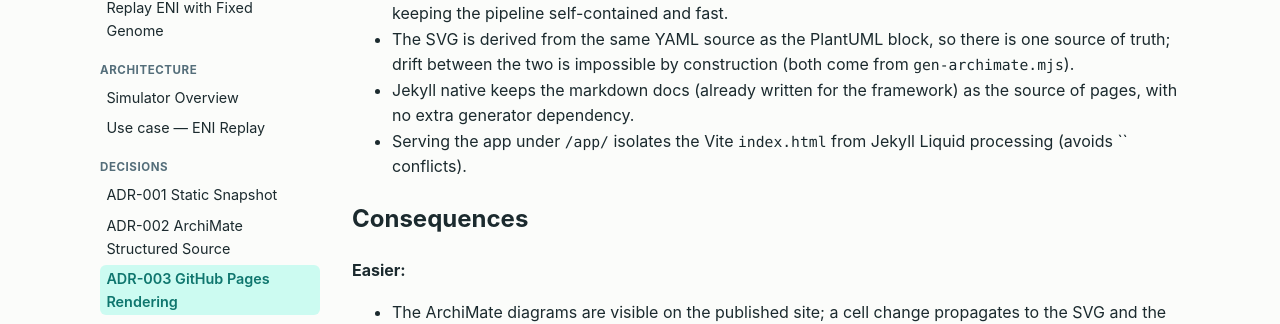
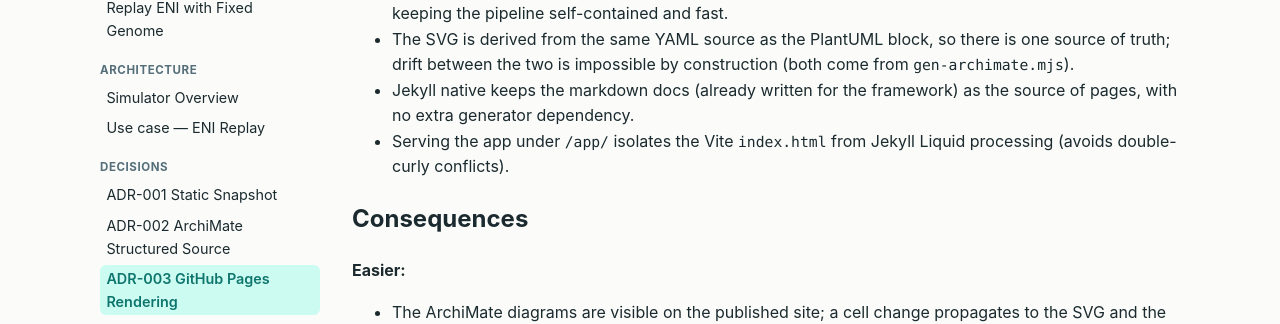
Before and after one commit to ChaosCoreLab/SwarmTrader-core, a Jekyll site: the page built from docs/decisions/ADR-003-github-pages-rendering.md, in a window 1280 px wide and 900 px high, scrolled down 717 px. Shown: the part 129-453 px from the top of the window. Built offline with Jekyll 4.4.1, drawn with Linux system fonts in a browser that asks for light colours.

Commit message:
Fix Jekyll build: escape Liquid in ADR-003, use case statement for SVG include
Jekyll does not support variables in {% include %} names; use a case
statement on page.archimate_svg (one line per use case). ADR-003 had a
raw {{ }} in prose that Liquid tried to parse.

Co-Authored-By: Claude Code <noreply@anthropic.com>

```diff
--- a/_layouts/use-case.html
+++ b/_layouts/use-case.html
@@ -29,8 +29,10 @@ layout: default
       <h2>ArchiMate diagram</h2>
       <div class="layer-tabs" id="layer-tabs"></div>
       <div class="archimate-view archimate-svg" id="archimate-view">
-        {% assign svg_include = 'use-cases/' | append: page.archimate_svg | append: '.svg' %}
-        {% include {{ svg_include }} %}
+        {% case page.archimate_svg %}
+        {% when 'eni-replay' %}{% include use-cases/eni-replay.svg %}
+        {% else %}<p class="mermaid-fallback">ArchiMate diagram not available for this use case.</p>
+        {% endcase %}
       </div>
     </section>
 
--- a/docs/decisions/ADR-003-github-pages-rendering.md
+++ b/docs/decisions/ADR-003-github-pages-rendering.md
@@ -26,7 +26,7 @@ Host the site with **Jekyll native GitHub Pages** (no non-allowlisted plugins).
 - Direct SVG generation avoids Java/Docker in CI (heavy, slow) and any external render service (Kroki), keeping the pipeline self-contained and fast.
 - The SVG is derived from the same YAML source as the PlantUML block, so there is one source of truth; drift between the two is impossible by construction (both come from `gen-archimate.mjs`).
 - Jekyll native keeps the markdown docs (already written for the framework) as the source of pages, with no extra generator dependency.
-- Serving the app under `/app/` isolates the Vite `index.html` from Jekyll Liquid processing (avoids `{{ }}` conflicts).
+- Serving the app under `/app/` isolates the Vite `index.html` from Jekyll Liquid processing (avoids double-curly conflicts).
 
 ## Consequences
 
```
